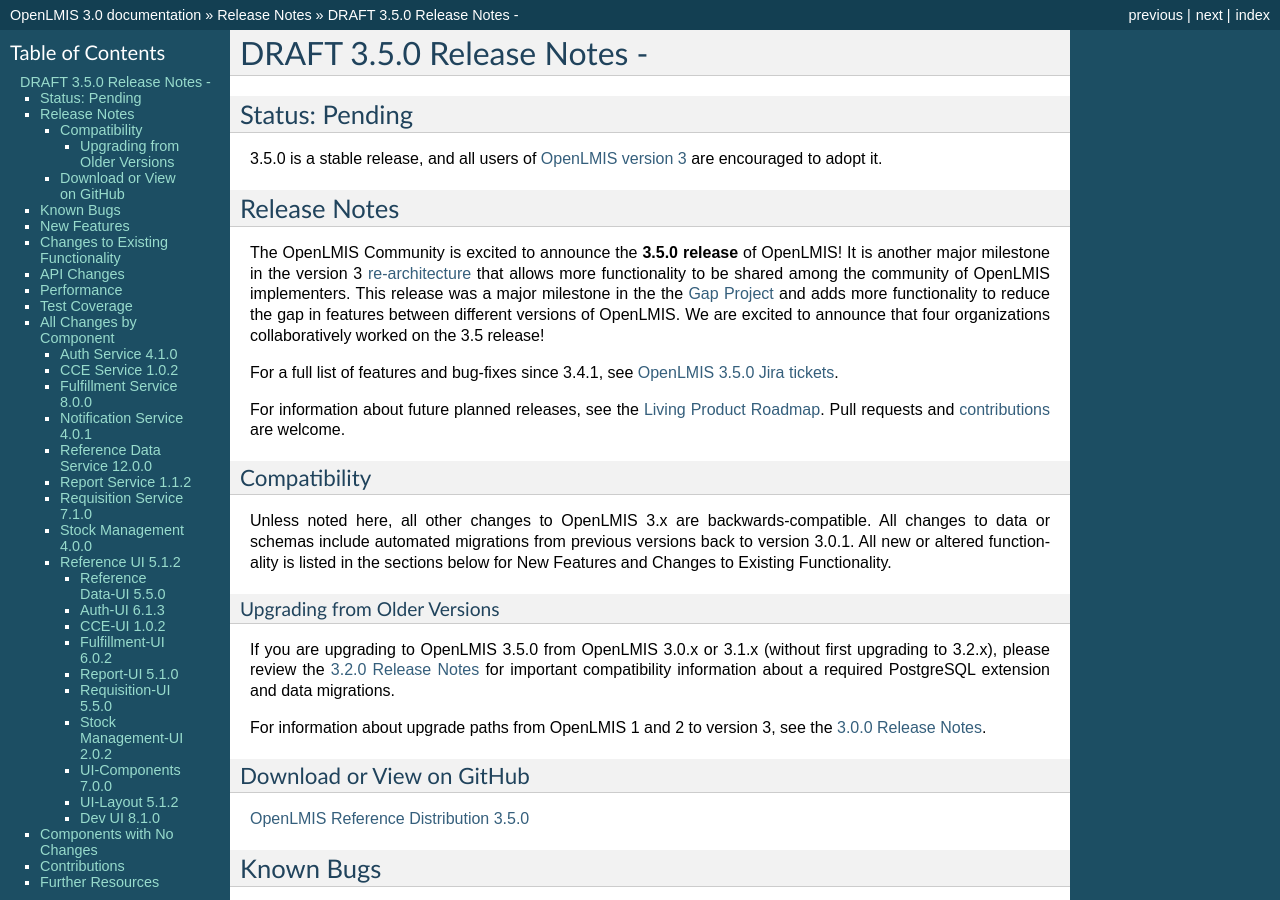
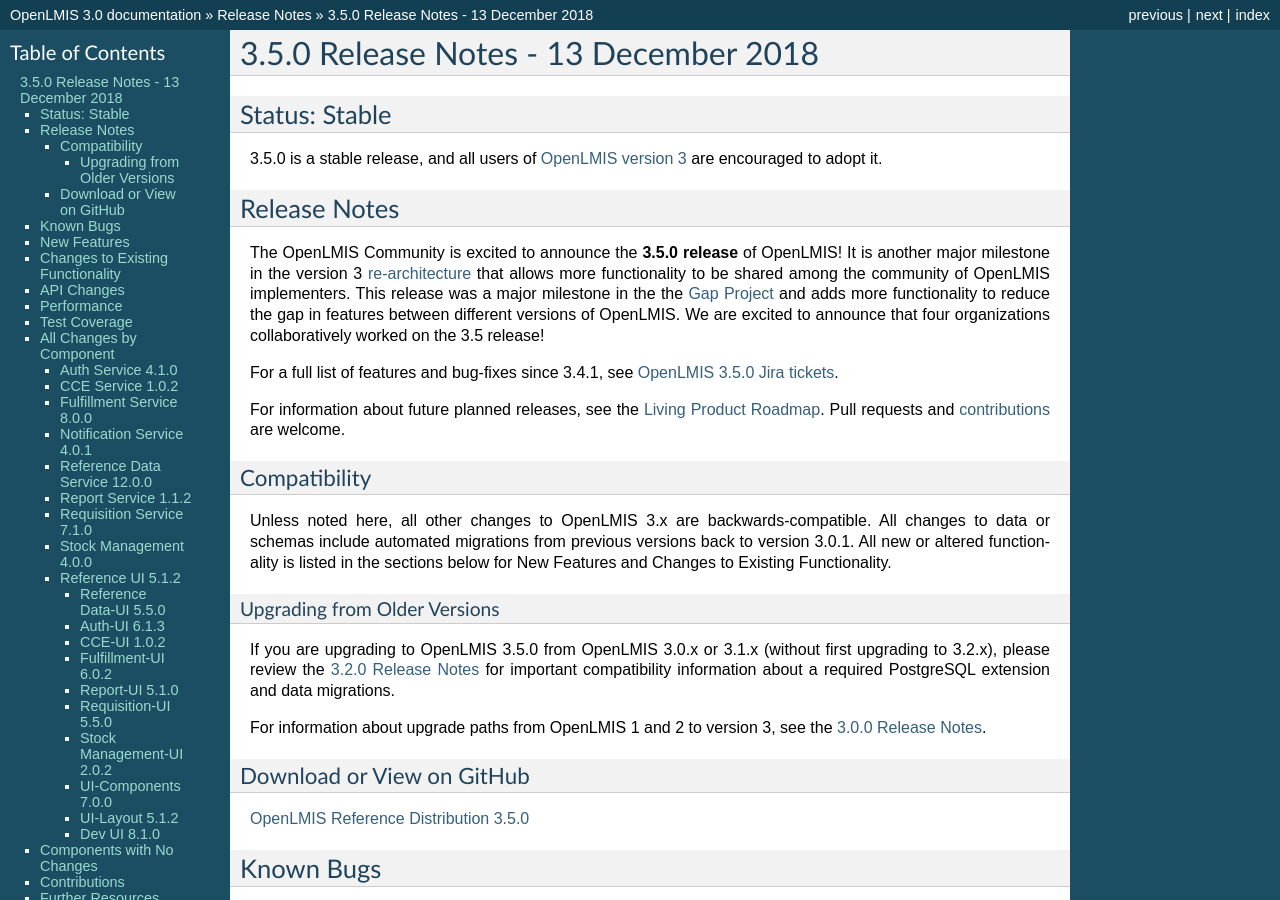
Before and after one commit to OpenLMIS/openlmis-ref-distro, a Sphinx documentation site: the page built from docs/source/releases/openlmis-ref-distro-v3.5.0.rst, in a window 1280 px wide and 900 px high. Built offline with Sphinx 7.4.7, drawn with Linux system fonts in a browser that asks for light colours; pages that are not in the unit, such as notebooks, are missing from menus; some of the changed text lies outside the part shown.

Commit message:
Removed draft and pending
Removed draft and pending, updated with release date and stable release.

```diff
--- a/docs/source/releases/openlmis-ref-distro-v3.5.0.rst
+++ b/docs/source/releases/openlmis-ref-distro-v3.5.0.rst
@@ -1,8 +1,8 @@
 ====================================
-DRAFT 3.5.0 Release Notes -
+3.5.0 Release Notes - 13 December 2018
 ====================================
 
-Status: Pending
+Status: Stable
 ===============
 
 3.5.0 is a stable release, and all users of `OpenLMIS version 3
```
